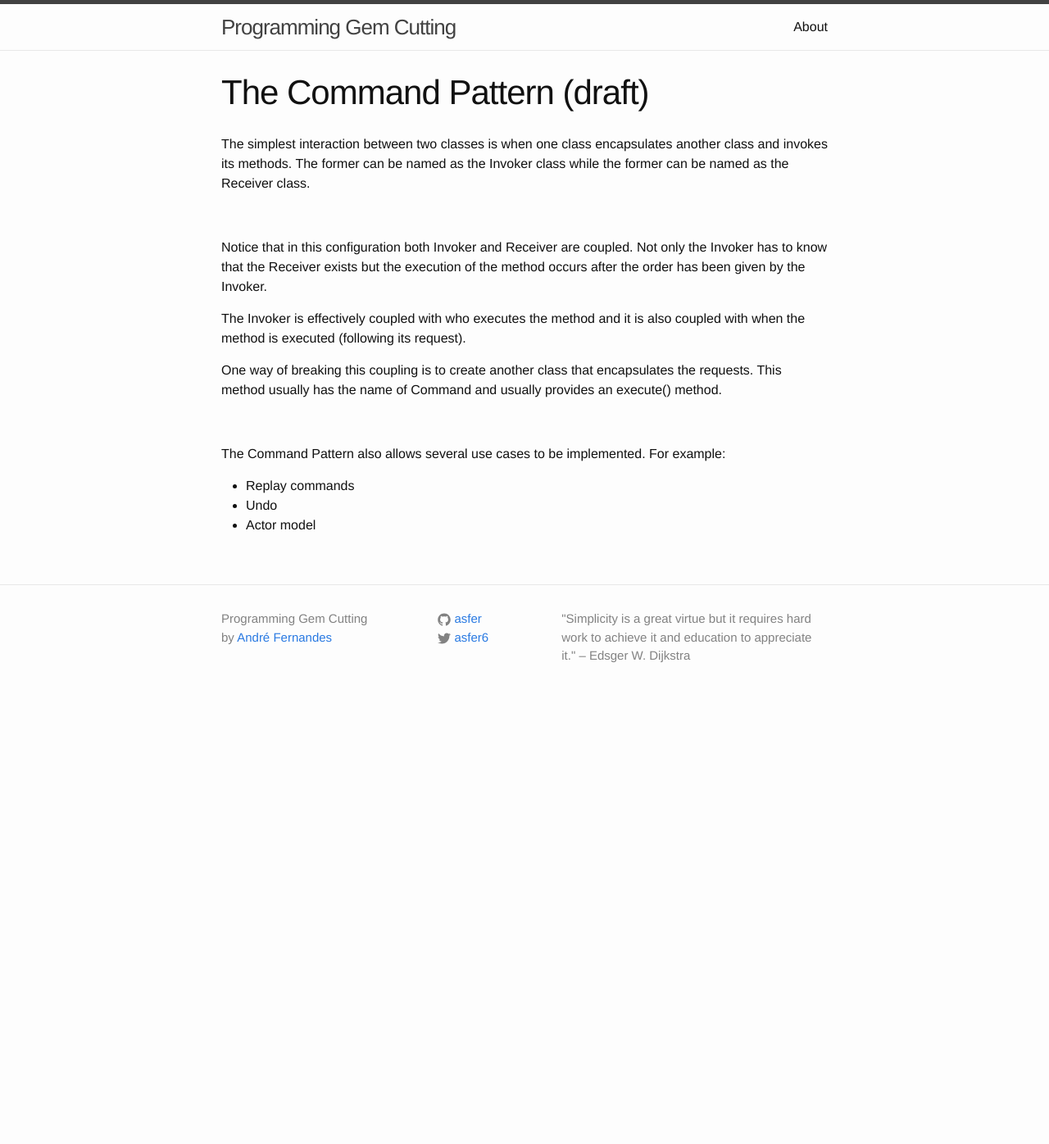
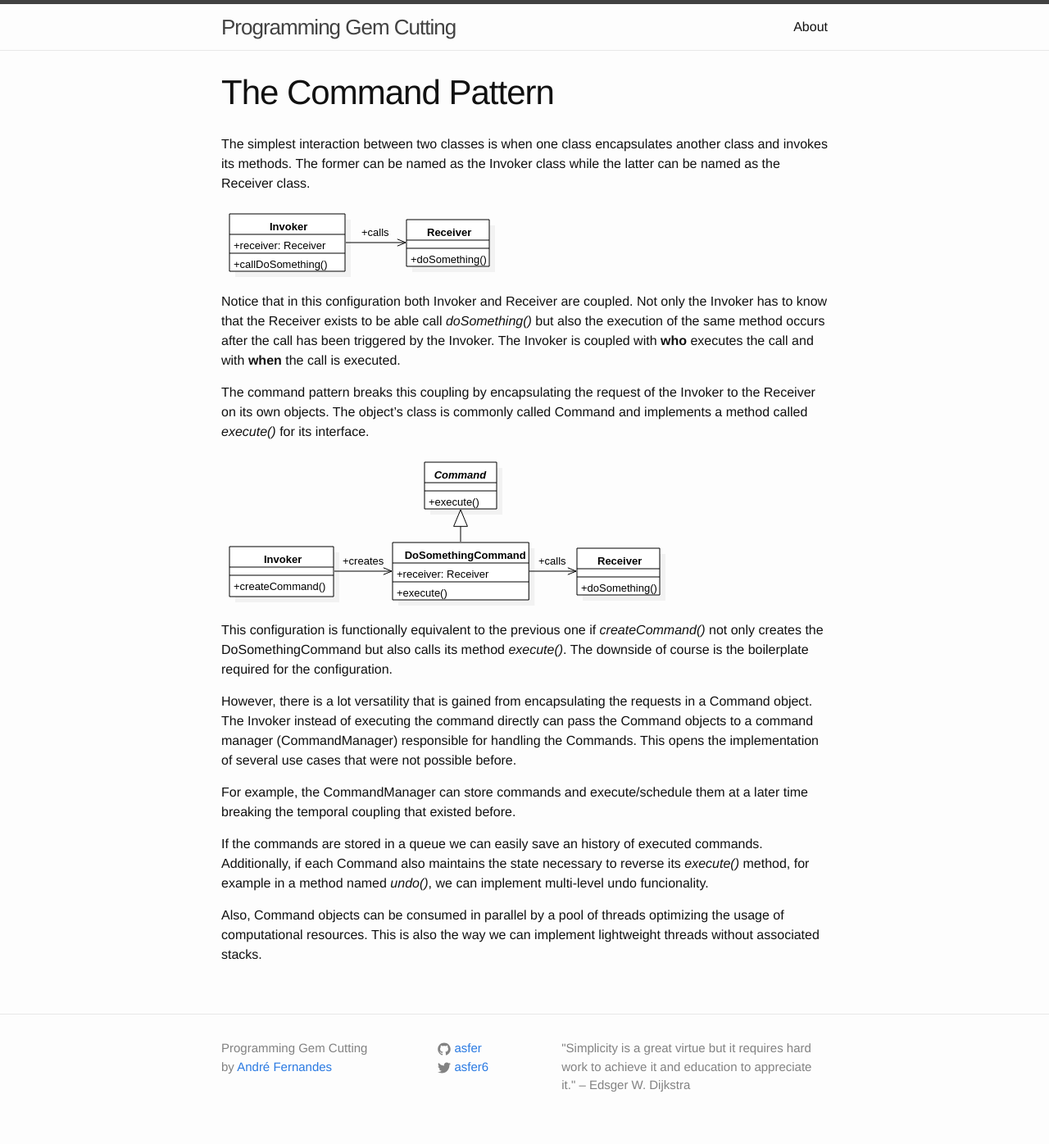
Before and after one commit to asfer/asfer.github.io, a Jekyll site: the page built from _patterns/behavioral/the-command-pattern.md, in a window 1280 px wide. Shown: the whole page at 82% size. Built offline with Jekyll 4.4.1, drawn with Linux system fonts in a browser that asks for light colours; before the commit the page ends 900 px from its top, so only the background shows below that.

Commit message:
finished the first version of the command pattern article

```diff
--- a/_patterns/behavioral/the-command-pattern.md
+++ b/_patterns/behavioral/the-command-pattern.md
@@ -1,23 +1,24 @@
 ---
 layout: article
-title:  The Command Pattern (draft)
+title:  The Command Pattern
 ---
 
-The simplest interaction between two classes is when one class encapsulates another class and invokes its methods. The former can be named as the Invoker class while the former can be named as the Receiver class.
+The simplest interaction between two classes is when one class encapsulates another class and invokes its methods. The former can be named as the Invoker class while the latter can be named as the Receiver class.
 
-![]()
+![Invoker-Receiver-Relationship](/images/patterns/invoker-receiver.svg)
 
-Notice that in this configuration both Invoker and Receiver are coupled. Not only the Invoker has to know that the Receiver exists but the execution of the method occurs after the order has been given by the Invoker.
+Notice that in this configuration both Invoker and Receiver are coupled. Not only the Invoker has to know that the Receiver exists to be able call *doSomething()* but also the execution of the same method occurs after the call has been triggered by the Invoker. The Invoker is coupled with **who** executes the call and with **when** the call is executed.
 
-The Invoker is effectively coupled with who executes the method and it is also coupled with when the method is executed (following its request).
+The command pattern breaks this coupling by encapsulating the request of the Invoker to the Receiver on its own objects. The object's class is commonly called Command and implements a method called *execute()* for its interface.
 
-One way of breaking this coupling is to create another class that encapsulates the requests. This method usually has the name of Command and usually provides an execute() method.
+![Invoker-Command-Receiver-Relationship](/images/patterns/invoker-command-receiver.svg)
 
-![]()
+This configuration is functionally equivalent to the previous one if *createCommand()* not only creates the DoSomethingCommand but also calls its method *execute()*. The downside of course is the boilerplate required for the configuration.
 
+However, there is a lot versatility that is gained from encapsulating the requests in a  Command object. The Invoker instead of executing the command directly can pass the Command objects to a command manager (CommandManager) responsible for handling the Commands. This opens the implementation of several use cases that were not possible before.
 
-The Command Pattern also allows several use cases to be implemented. For example:
+For example, the CommandManager can store commands and execute/schedule them at a later time breaking the temporal coupling that existed before.
 
-- Replay commands
-- Undo
-- Actor model
+If the commands are stored in a queue we can easily save an history of executed commands. Additionally, if each Command also maintains the state necessary to reverse its *execute()* method, for example in a method named *undo()*, we can implement multi-level undo funcionality.
+
+Also, Command objects can be consumed in parallel by a pool of threads optimizing the usage of computational resources. This is also the way we can implement lightweight threads without associated stacks.
```
